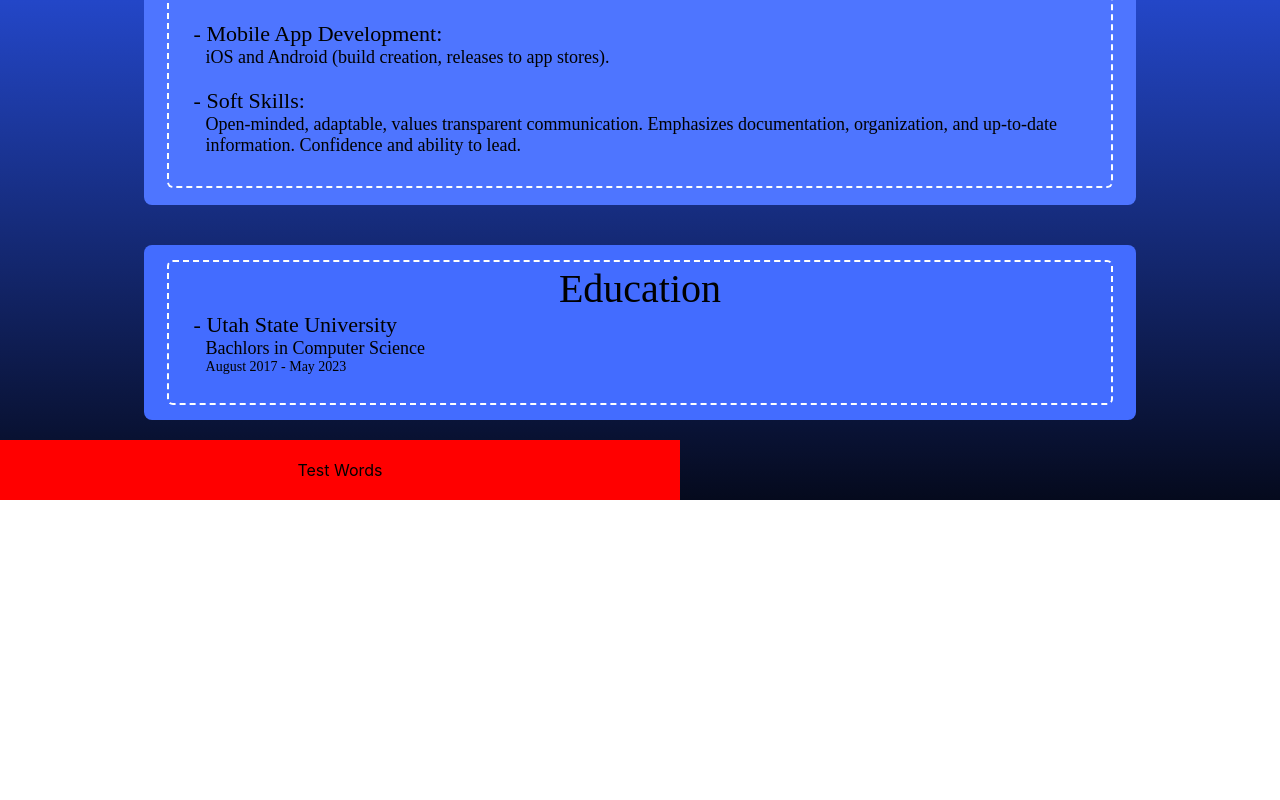
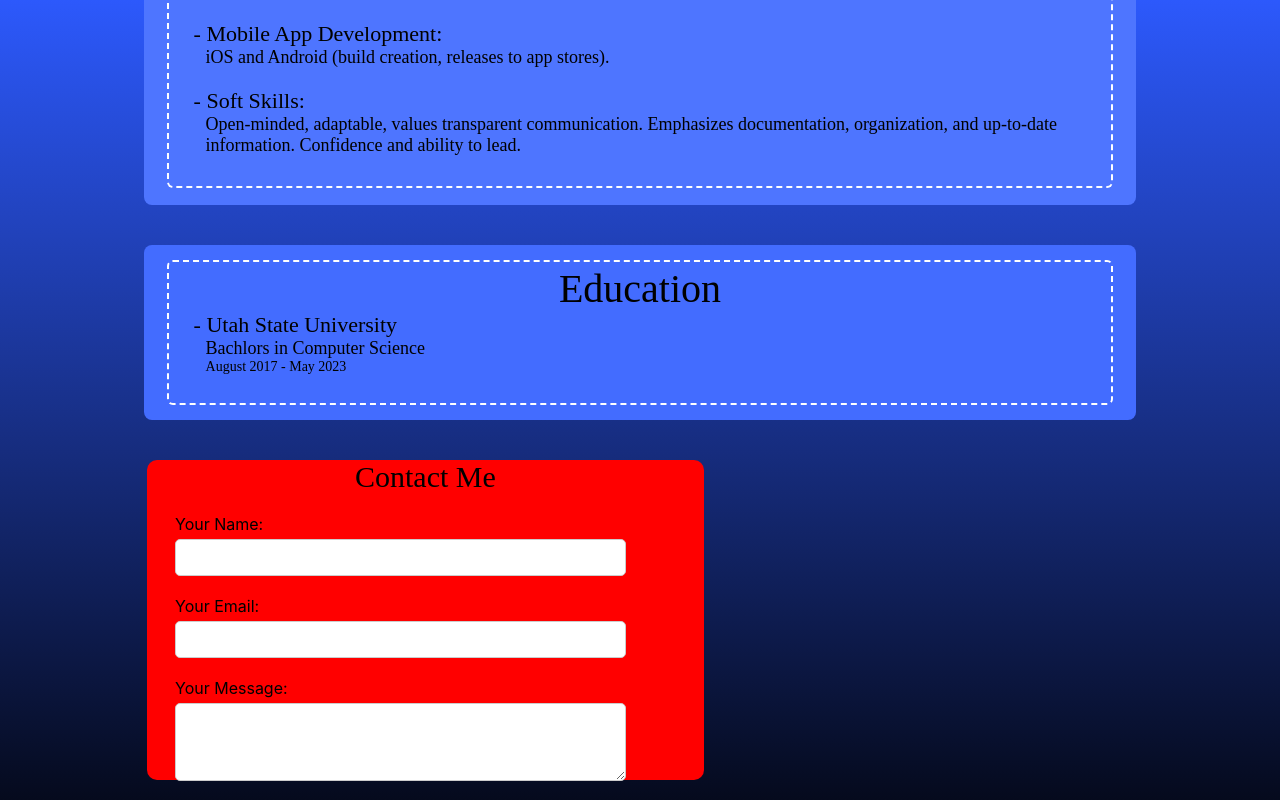
Before and after one commit to jennacioffi/personal-website, a React (Create React App) app: page / in a window 1280 px wide. Shown: the part 825-1625 px from the top of the page. Before the commit the page ends 1325 px from the top, so only its background shows below. Built offline with nearby package versions, Linux system fonts and the light colour scheme.

Commit message:
working more on contact me card

```diff
--- a/src/components/Card/ContactMeCard/contact_me_card.js
+++ b/src/components/Card/ContactMeCard/contact_me_card.js
@@ -1,14 +1,62 @@
-import React from 'react';
+import React, { useState } from 'react';
 import styles from './contact_me_card.styles';
 
-export default function ContactMeCard({}) {
+export default function ContactMeCard() {
+  const [formData, setFormData] = useState({
+    name: '',
+    email: '',
+    message: ''
+  });
+
+  const handleChange = (e) => {
+    const { name, value } = e.target;
+    setFormData(prevState => ({
+      ...prevState,
+      [name]: value
+    }));
+  };
 
   return (
     <div style={styles.mainContainer}>
       <div style={styles.outerCard}>
-        {/* // Put Stuff here */}
-        Test Words
+        <div style={styles.cardHeader}>
+          Contact Me
+        </div>
+        <div style={styles.input}>
+          <label htmlFor="name">Your Name:</label><br />
+          <input
+            type="text"
+            id="name"
+            name="name"
+            value={formData.name}
+            onChange={handleChange}
+            style={styles.inputField}
+          />
+        </div>
+        <div style={styles.input}>
+          <label htmlFor="email">Your Email:</label><br />
+          <input
+            type="email"
+            id="email"
+            name="email"
+            value={formData.email}
+            onChange={handleChange}
+            style={styles.inputField}
+          />
+        </div>
+        <div style={styles.input}>
+          <label htmlFor="message">Your Message:</label><br />
+          <textarea
+            id="message"
+            name="message"
+            value={formData.message}
+            onChange={handleChange}
+            rows="4"
+            cols="50"
+            style={styles.textareaField}
+          ></textarea>
+        </div>
       </div>
     </div>
-  )
+  );
 }
--- a/src/components/Card/ContactMeCard/contact_me_card.styles.js
+++ b/src/components/Card/ContactMeCard/contact_me_card.styles.js
@@ -1,16 +1,53 @@
+import { fonts } from '../../../styles/fonts.js';
+
 const styles = {
   mainContainer: {
-    backgroundColor: 'red',
     display: 'flex',
-    justifyContent: 'center',
+    justifyContent: 'flex-start',
     padding: '20px',
-    width: '50%',
+    paddingLeft: '11.5%',
   },
   outerCard: {
+    alignContent: 'flex-start',
+    backgroundColor: 'red',
     borderRadius: '10px',
-    maxWidth: '100%',
     paddingVertical: '50px',
+    width: '50%',
+    height: '320px'
   },
-}
+  cardHeader: {
+    display: 'flex',
+    fontFamily: fonts.cardTitle,
+    justifyContent: 'center',
+    fontSize: '30px',
+    marginBottom: '20px',
+  },
+  input: {
+    marginBottom: '20px',
+    marginLeft: '5%',
+    marginRight: '5%'
+  },
+  inputField: {
+    display: 'flex',
+    width: '90%',
+    padding: '2%',
+    borderRadius: '5px',
+    border: '1px solid #ccc',
+    boxSizing: 'border-box',
+    marginTop: '5px',
+    // marginLeft: '5%',
+    // marginRight: '5%'
+  },
+  textareaField: {
+    width: '90%',
+    padding: '8px',
+    borderRadius: '5px',
+    border: '1px solid #ccc',
+    boxSizing: 'border-box',
+    marginTop: '5px',
+    // marginRight: '5%',
+    // marginLeft: '5%',
+  },
+};
 
-export default styles
+export default styles;
```
